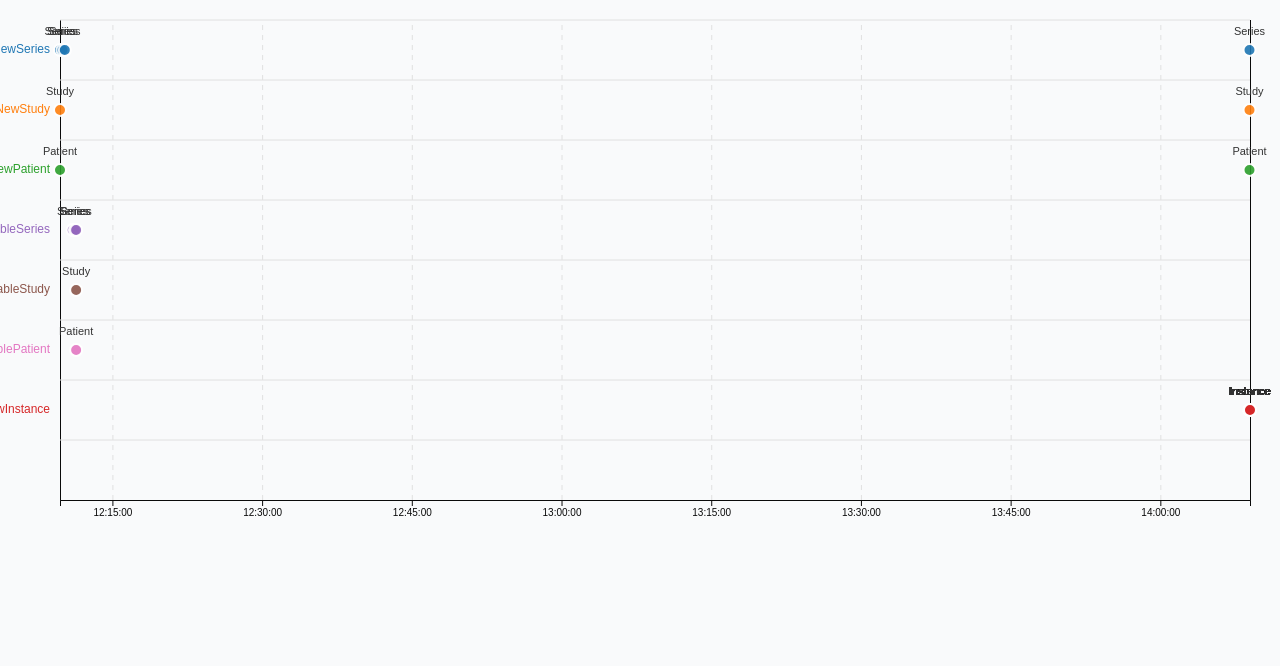
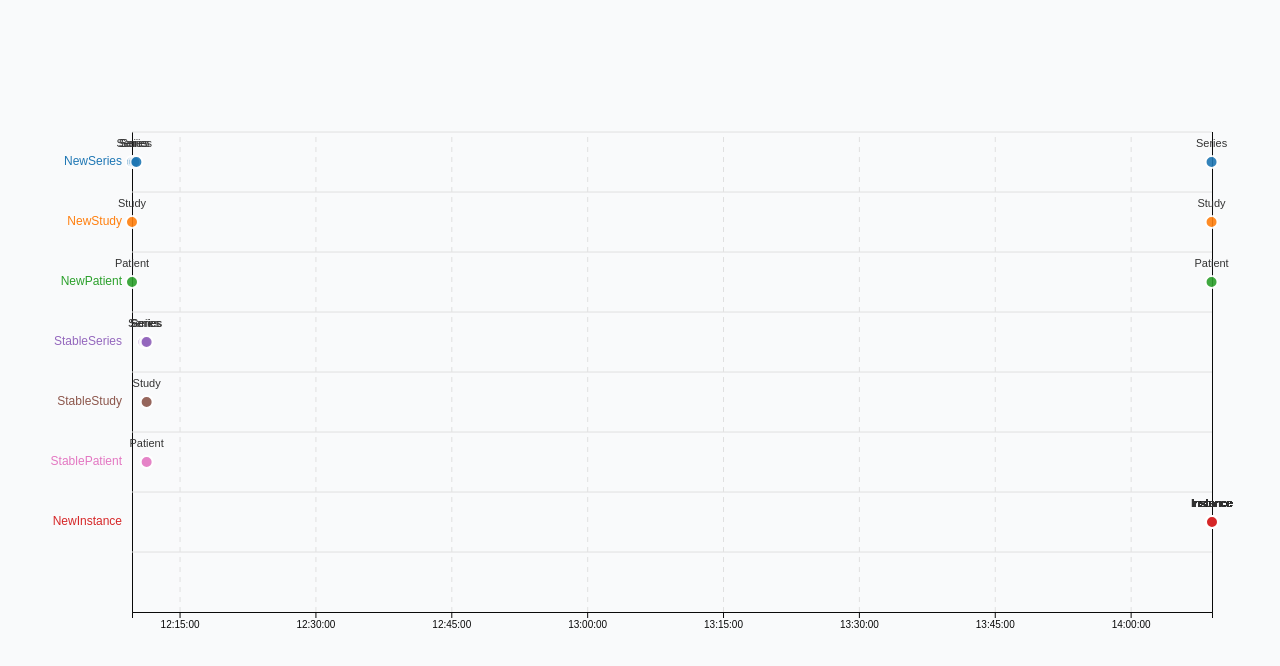
Before and after one commit to paul-asvb/timeline-d3, a Next.js app: page / in a window 1280 px wide. Shown: the top 666 px of the page. Built offline with nearby package versions, Linux system fonts and the light colour scheme.

Commit message:
feat: margins

```diff
--- a/src/app/page.tsx
+++ b/src/app/page.tsx
@@ -11,6 +11,8 @@ interface Event {
   ResourceType: string;
   Seq: number;
 }
+
+const MARGIN = 100;
 
 export default function Timeline() {
   const svgRef = useRef<SVGSVGElement>(null);
@@ -43,7 +45,7 @@ export default function Timeline() {
           eventTypeToRow.set(type, index);
         });
 
-        const margin = { top: 20, right: 30, bottom: 60, left: 60 };
+        const margin = { top: MARGIN, right: MARGIN, bottom: MARGIN, left: MARGIN };
         const width = window.innerWidth - margin.left - margin.right;
         const rowHeight = 60; // Fixed row height for better readability
         const height = rowHeight * (eventTypes.length + 1); // Dynamic height based on number of event types
@@ -232,7 +234,7 @@ export default function Timeline() {
   }, []);
 
   return (
-    <div className="min-h-screen bg-gray-50">
+    <div className="min-h-screen bg-gray-50 p-8">
       <svg ref={svgRef} className="w-full"></svg>
     </div>
   );
```
